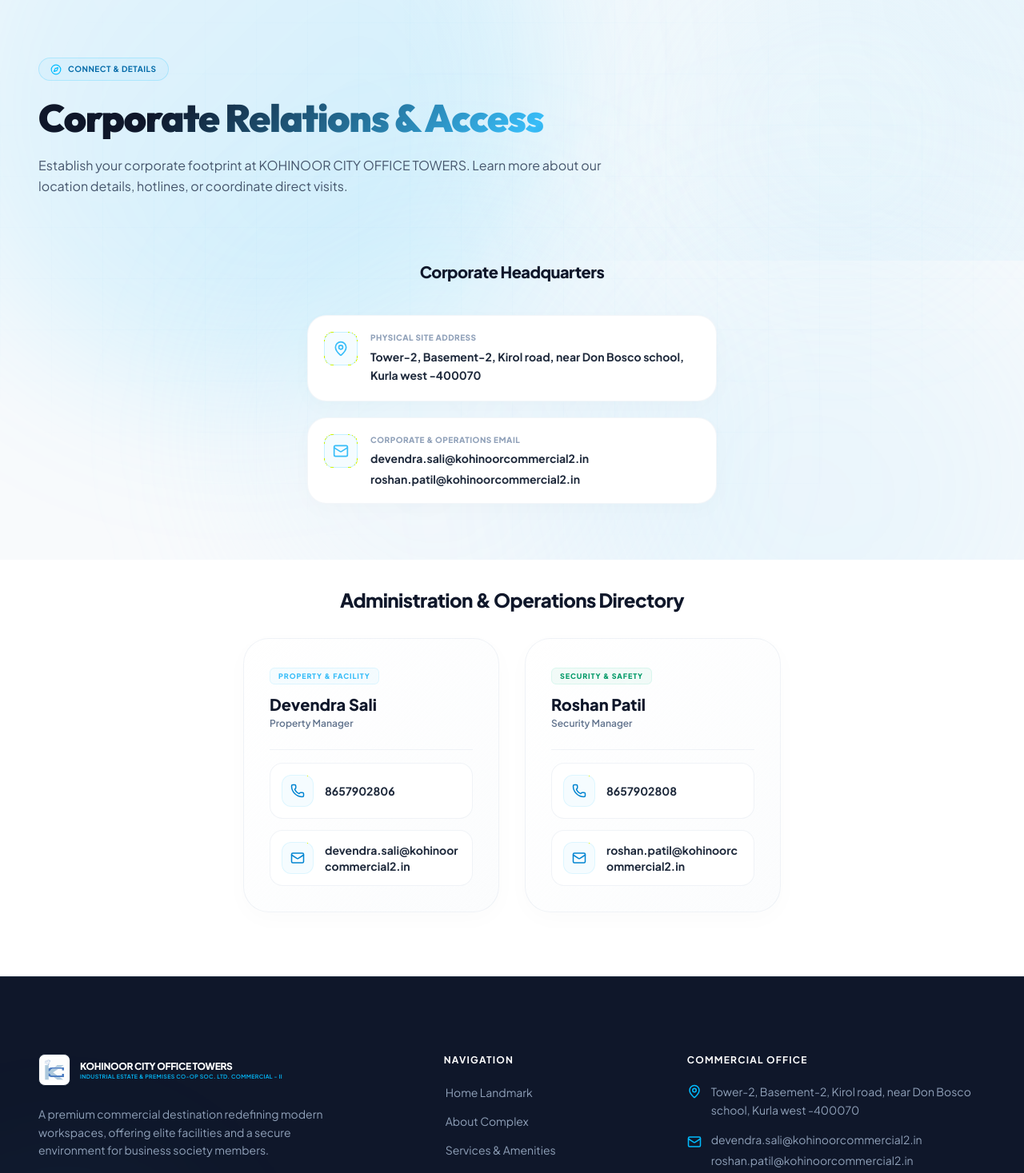
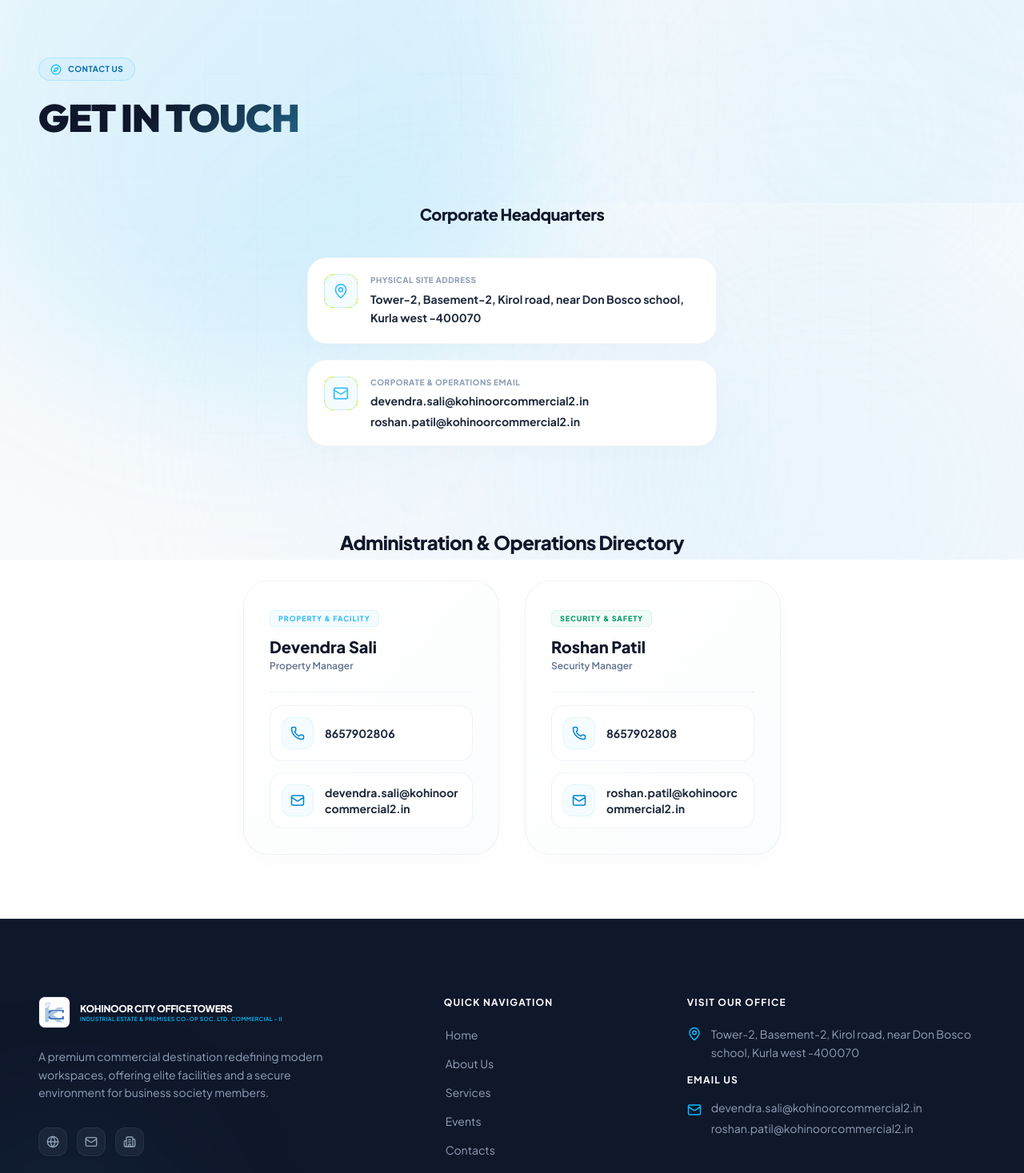
Before and after one commit to AltimaOak/kohinoor-pvt-ltd, a Next.js app: page /contact in a window 1280 px wide. Shown: the part 100-1567 px from the top of the page at 80% size. Built offline with nearby package versions, Linux system fonts and the light colour scheme.

Commit message:
fix the merge conflicts

```diff
--- a/src/app/about/page.tsx
+++ b/src/app/about/page.tsx
@@ -155,12 +155,7 @@
               <div className="w-12 h-12 rounded-xl bg-sky-500/5 border border-sky-400/20 flex items-center justify-center text-sky-600 shrink-0 group-hover:bg-sky-500 group-hover:text-white transition-all duration-300">
                 <Briefcase className="w-6 h-6" />
               </div>
-              <div className="flex flex-col gap-2">
-                <h4 className="text-lg font-bold text-navy-900 group-hover:text-sky-500 transition-colors">Premium B2B Catalog</h4>
-                <p className="text-slate-600 text-xs md:text-sm leading-relaxed">
-                  Integrated with India's leading B2B marketplace, Jd Mart, to ensure seamless business engagement. The portal showcases elite offerings through a digital catalogue including Business Center Services, Business Centre Services, Commercial Hubs, and premium Business Centres.
-                </p>
-              </div>
+
             </motion.div>
           </div>
         </div>
--- a/src/app/contact/page.tsx
+++ b/src/app/contact/page.tsx
@@ -51,7 +51,7 @@
             className="inline-flex items-center gap-2 px-3.5 py-1.5 rounded-full border border-sky-400/20 bg-sky-500/5 text-sky-700 text-[10px] font-bold w-max uppercase tracking-wider"
           >
             <Compass className="w-3.5 h-3.5 text-sky-400" />
-            <span>Connect & Details</span>
+            <span>Contact Us</span>
           </motion.div>
 
           <motion.h1
@@ -60,17 +60,8 @@
             transition={{ delay: 0.1 }}
             className="text-4xl md:text-5xl font-black font-display text-gradient-sky tracking-tight leading-[1.1]"
           >
-            Corporate Relations & Access
+            GET IN TOUCH
           </motion.h1>
-
-          <motion.p
-            initial={{ opacity: 0, y: 15 }}
-            animate={{ opacity: 1, y: 0 }}
-            transition={{ delay: 0.2 }}
-            className="text-slate-600 text-sm md:text-base leading-relaxed"
-          >
-            Establish your corporate footprint at KOHINOOR CITY OFFICE TOWERS. Learn more about our location details, hotlines, or coordinate direct visits.
-          </motion.p>
         </div>
       </section>
 
--- a/src/components/Footer.tsx
+++ b/src/components/Footer.tsx
@@ -63,15 +63,15 @@
           {/* Sitemap Navigation (3 Columns) */}
           <div className="lg:col-span-3 flex flex-col gap-5">
             <h4 className="text-xs font-bold text-white uppercase tracking-widest">
-              Navigation
+             Quick Navigation
             </h4>
             <ul className="flex flex-col gap-3">
               {[
-                { name: "Home Landmark", href: "/" },
-                { name: "About Complex", href: "/about" },
-                { name: "Services & Amenities", href: "/services" },
-                { name: "Community Events", href: "/events" },
-                { name: "Relations Contact", href: "/contact" },
+                { name: "Home ", href: "/" },
+                { name: "About Us", href: "/about" },
+                { name: "Services", href: "/services" },
+                { name: "Events", href: "/events" },
+                { name: "Contacts", href: "/contact" },
               ].map((link) => (
                 <li key={link.href}>
                   <Link
@@ -89,7 +89,7 @@
           {/* Contact Details Column (4 Columns) */}
           <div className="lg:col-span-4 flex flex-col gap-5">
             <h4 className="text-xs font-bold text-white uppercase tracking-widest">
-              Commercial Office
+              Visit Our Office
             </h4>
             <ul className="flex flex-col gap-4 text-sm text-slate-400">
               <li className="flex items-start gap-3">
@@ -103,6 +103,9 @@
                   {contacts.siteAddress}
                 </a>
               </li>
+              <h4 className="text-xs font-bold text-white uppercase tracking-widest">
+               EMAIL US
+            </h4>
               {managerEmails.length > 0 && (
                 <li className="flex items-start gap-3">
                   <Mail className="w-4.5 h-4.5 text-sky-400 shrink-0 mt-1" />
--- a/src/components/Navbar.tsx
+++ b/src/components/Navbar.tsx
@@ -9,10 +9,10 @@
 
 const NAV_ITEMS = [
   { name: "Home", href: "/" },
-  { name: "About Complex", href: "/about" },
+  { name: "About Us", href: "/about" },
   { name: "Services", href: "/services" },
   { name: "Events", href: "/events" },
-  { name: "Contact", href: "/contact" },
+  { name: "Contacts", href: "/contact" },
 ];
 
 export default function Navbar() {
```
